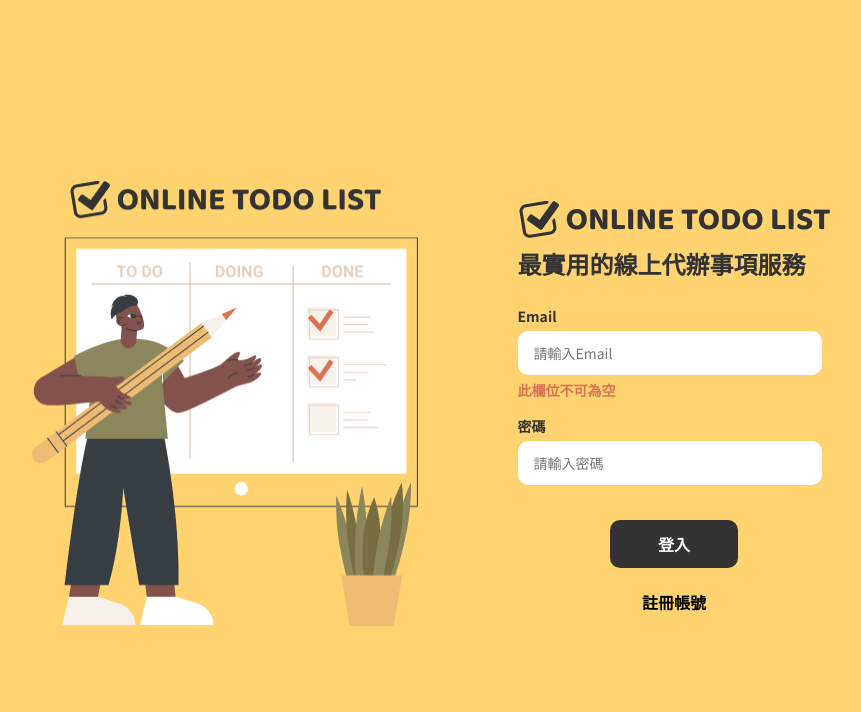
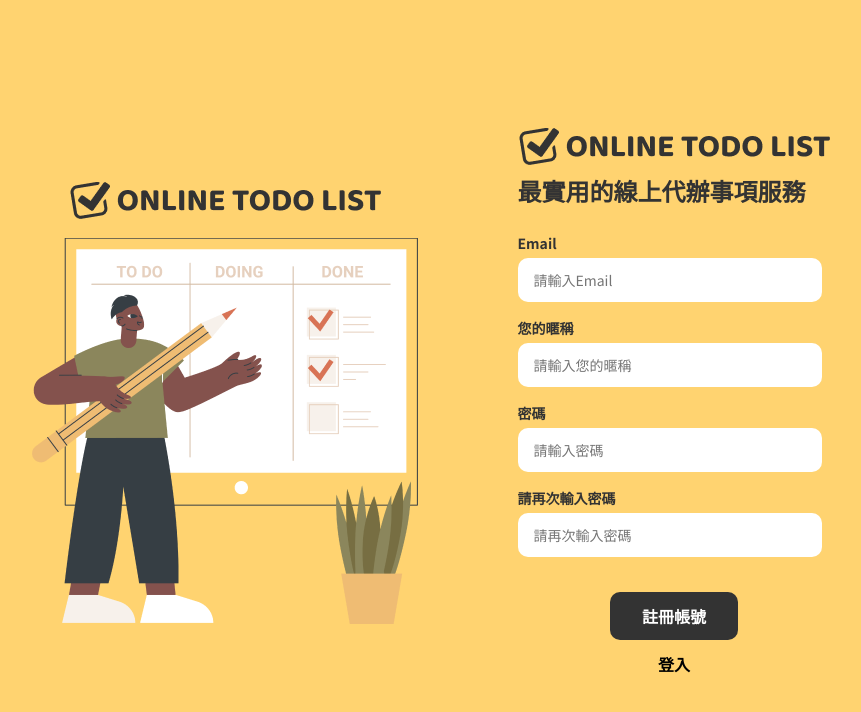
Before and after one commit to Landy510/React_TodoList, a React (Vite) app: page / in a window 1280 px wide. Both pictures are taken after a click on the button "註冊帳號". Shown: the top 712 px of the page, without its empty margins (209-1070 px from the left). Built offline with nearby package versions, Linux system fonts and the light colour scheme.

Commit message:
feat: Login 元件 CSS 樣式

```diff
--- a/package.json
+++ b/package.json
@@ -18,6 +18,8 @@
     "@types/react": "^18.0.27",
     "@types/react-dom": "^18.0.10",
     "@vitejs/plugin-react": "^3.1.0",
+    "node-sass": "^8.0.0",
+    "sass-loader": "^13.2.0",
     "vite": "^4.1.0"
   }
 }
--- a/src/routes/Login.jsx
+++ b/src/routes/Login.jsx
@@ -1,12 +1,17 @@
 import styles from '@/styles/Login.module.scss';
+import { useState } from 'react';
 const Login = () => {
+  const [type, setType] = useState('login');
   return (
     <div className={styles['login-wrapper']}>
       <img className={styles['desktop-image']} src="src/assets/images/left.png" alt="" />
       <div className={styles['form-wrapper']}>
         <img className={styles['mobile-image']} src="src/assets/images/logo_lg.png" alt="" />
         <h3 className={`fz-large text-bold ${styles['title']}`}>最實用的線上代辦事項服務</h3>
-        <form>
+
+
+        {/* Login Form | START */}
+        <form className={type === 'login' ? styles['active'] : styles['hidden']}>
           <div className={styles['cell']}>
             <label htmlFor='email' className={`text-bold ${styles['label']}`}>Email</label>
             <input
@@ -24,15 +29,59 @@ const Login = () => {
               id='password'
             />
           </div>
+        </form>
+        {/* Login Form | END */}
 
-          <div className={styles['btn-section']}>
-            <button
-              className={`fz-medium active text-bold`}
-              type='submit'
-            >登入</button>
-            <button className='fz-medium text-bold' type='button'>註冊帳號</button>
+        {/* Register Form | START */}
+        <form className={type === 'register' ? styles['active'] : styles['hidden']}>
+          <div className={styles['cell']}>
+            <label htmlFor='register_email' className={`text-bold ${styles['label']}`}>Email</label>
+            <input
+              type="email"
+              placeholder='請輸入Email'
+              id='register_email'
+            />
+          </div>
+          <div className={styles['cell']}>
+            <label htmlFor='nickname' className={`text-bold ${styles['label']}`}>您的暱稱</label>
+            <input
+              type="text"
+              placeholder='請輸入您的暱稱'
+              id='nickname'
+            />
+          </div>
+          <div className={styles['cell']}>
+            <label htmlFor='register_password' className={`text-bold ${styles['label']}`}>密碼</label>
+            <input
+              type="password"
+              placeholder='請輸入密碼'
+              id='register_password'
+            />
+          </div>
+          <div className={styles['cell']}>
+            <label htmlFor='rePassword' className={`text-bold ${styles['label']}`}>請再次輸入密碼</label>
+            <input
+              type="password"
+              placeholder='請再次輸入密碼'
+              id='rePassword'
+            />
           </div>
         </form>
+
+        <div className={styles['btn-section']}>
+            <button
+              className={`fz-medium text-bold ${type==='login' ? 'active' : ''}`}
+              style={type ==='login' ? {order: '-1'} : {}}
+              type='submit'
+              onClick={() => setType('login')}
+            >登入</button>
+            <button
+              className={`fz-medium text-bold ${type==='register' ? 'active' : ''}`}
+              style={type==='register' ? {order: '-1'} : {}}
+              type='button'
+              onClick={() => setType('register')}
+            >註冊帳號</button>
+        </div>
       </div>
     </div>
   )
--- a/src/styles/Login.module.scss
+++ b/src/styles/Login.module.scss
@@ -1,5 +1,13 @@
+form.active {
+  display: block;
+}
+form.hidden {
+  display: none;
+}
+
 .login-wrapper {
   display: flex;
+  align-items: center;
 }
 
 .form-wrapper {
--- a/src/styles/app.scss
+++ b/src/styles/app.scss
@@ -24,6 +24,10 @@ button {
   border-radius: 10px;
   background-color: transparent;
   border: none;
+}
+
+button:hover {
+  cursor: pointer;
 }
 
 button.active {
```
Also changed, not shown: 1 other file (tests, documents, lock files or other folders).
